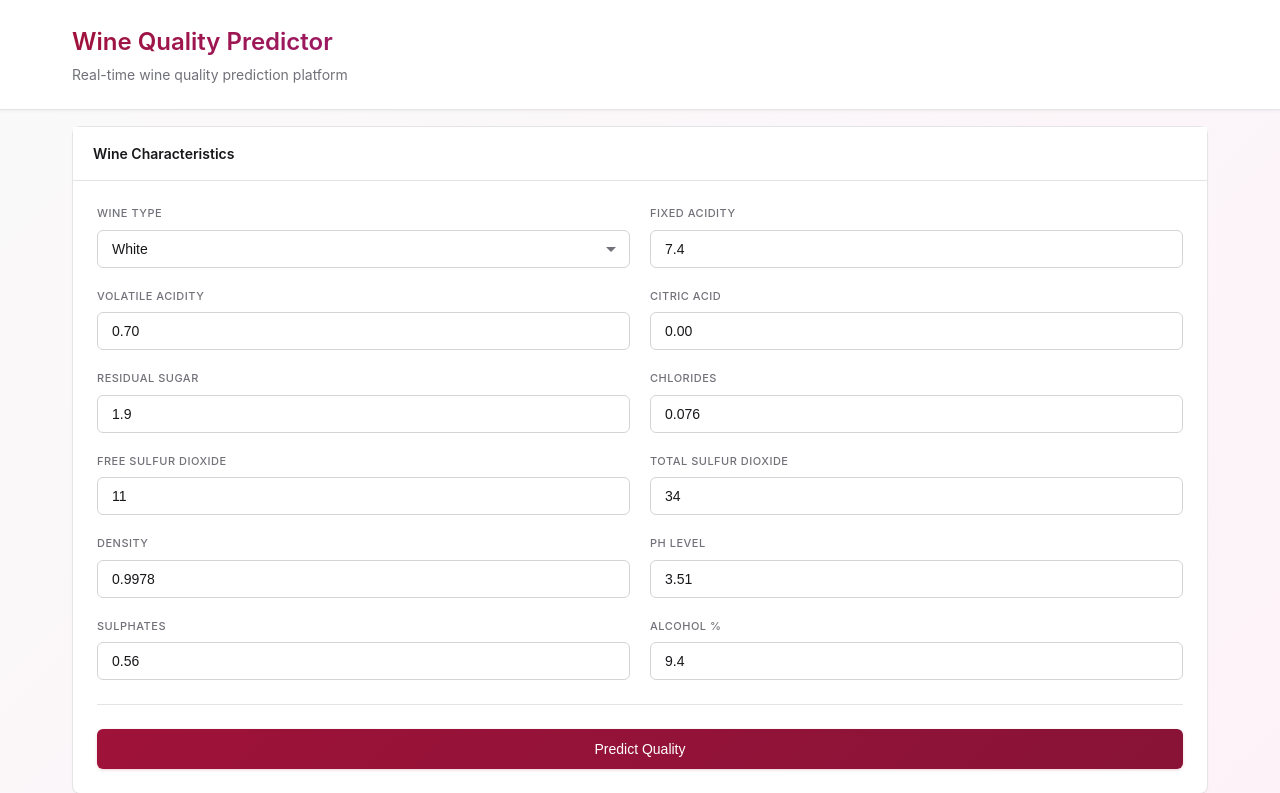
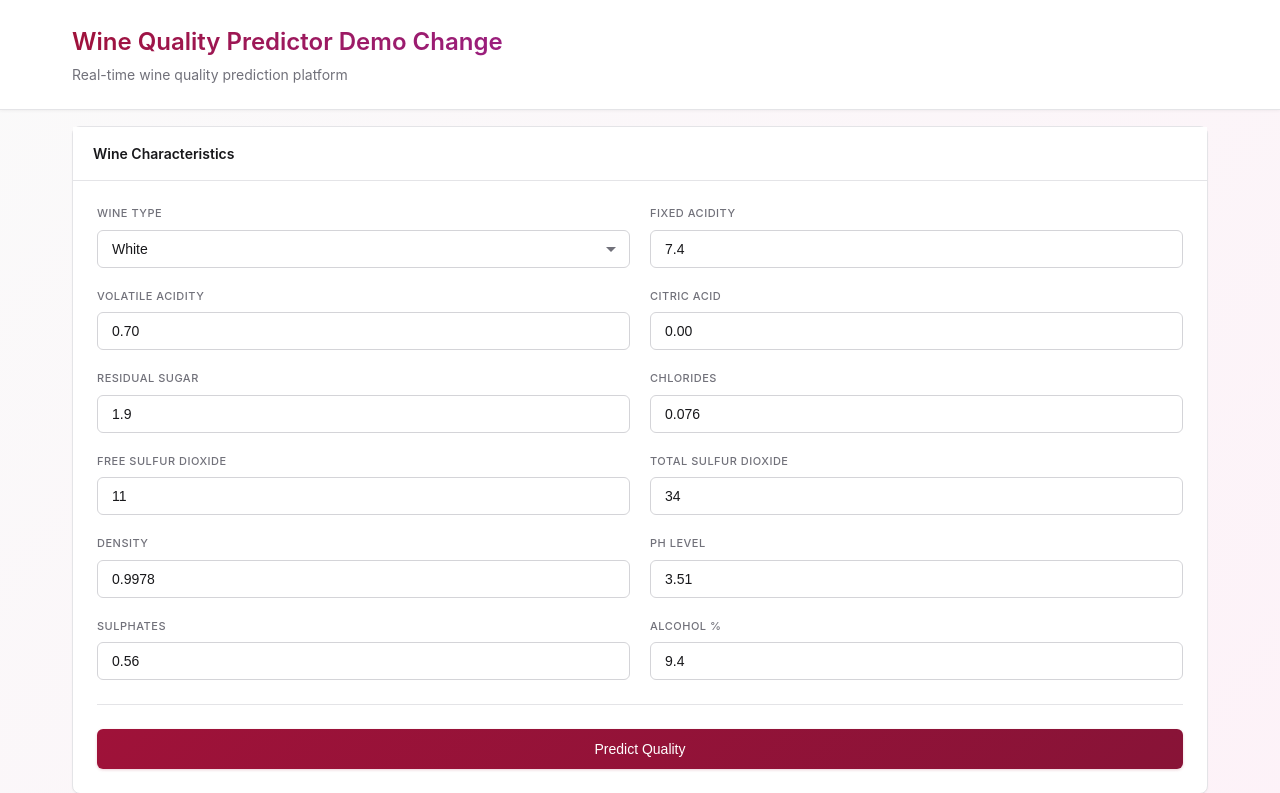
Before and after one commit to DE2025G13/DE2025G13A1, a Flask app: page / in a window 1280 px wide. Shown: the top 793 px of the page. Run offline with Flask 2, Linux system fonts and the light colour scheme.

Commit message:
demofrontendchange

```diff
--- a/prediction-ui/templates/index.html
+++ b/prediction-ui/templates/index.html
@@ -180,7 +180,7 @@
   <body>
     <div class="page-header">
       <div class="container">
-        <h1>Wine Quality Predictor</h1>
+        <h1>Wine Quality Predictor Demo Change</h1>
         <p>Real-time wine quality prediction platform</p>
       </div>
     </div>
```
